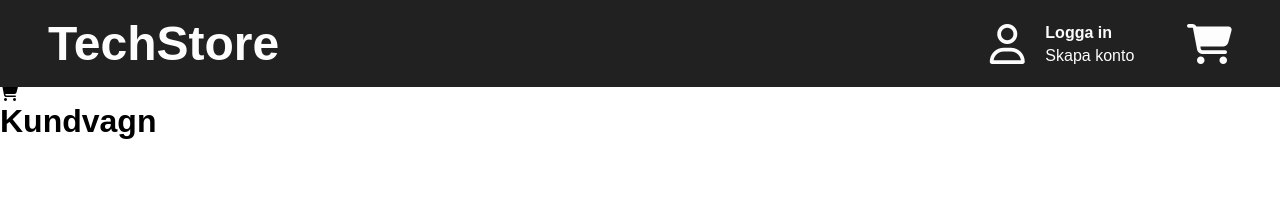
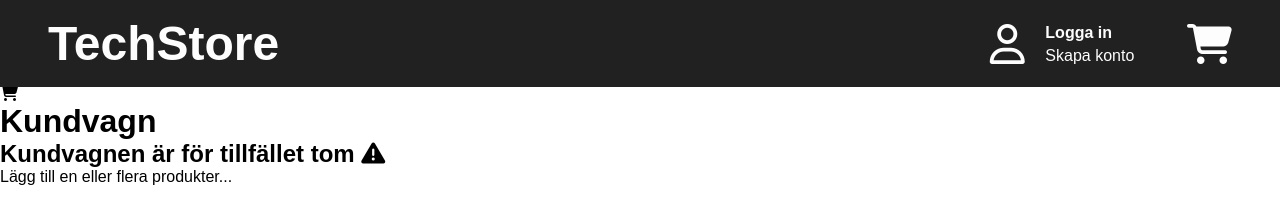
Before and after one commit to samzih/tech-store, a plain HTML site: page shoppingcart.html in a window 1280 px wide. Drawn offline with Linux system fonts and the light colour scheme.

Commit message:
New div as container for empty cart information on cart page

```diff
--- a/shoppingcart.html
+++ b/shoppingcart.html
@@ -42,6 +42,10 @@
                 <i class="fa-solid fa-cart-shopping" id="headline-cart-icon"></i>
                 <h1>Kundvagn</h1>
             </div>
+            <div class="cart-empty-container">
+                <h2>Kundvagnen är för tillfället tom <i class="fa-solid fa-triangle-exclamation"></i></h2>
+                <p>Lägg till en eller flera produkter...</p>
+            </div>
             <!-- Add the content of your site here via javascript -->
         </main>
     </body>
```
